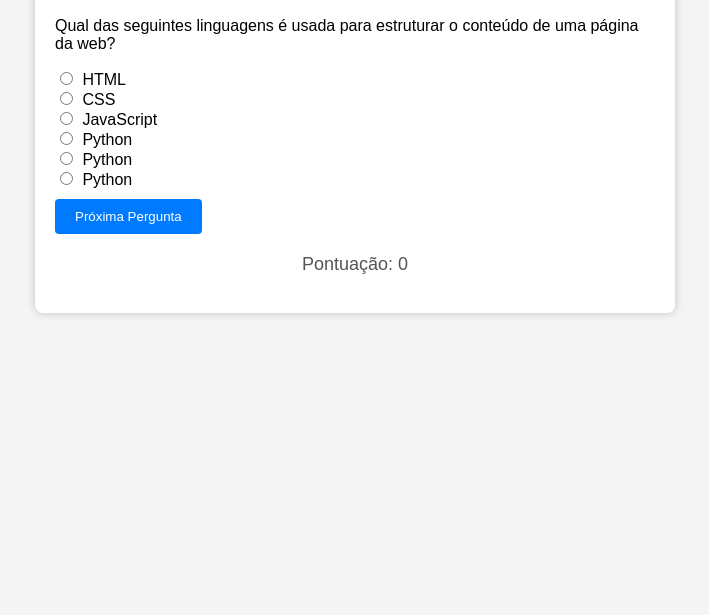
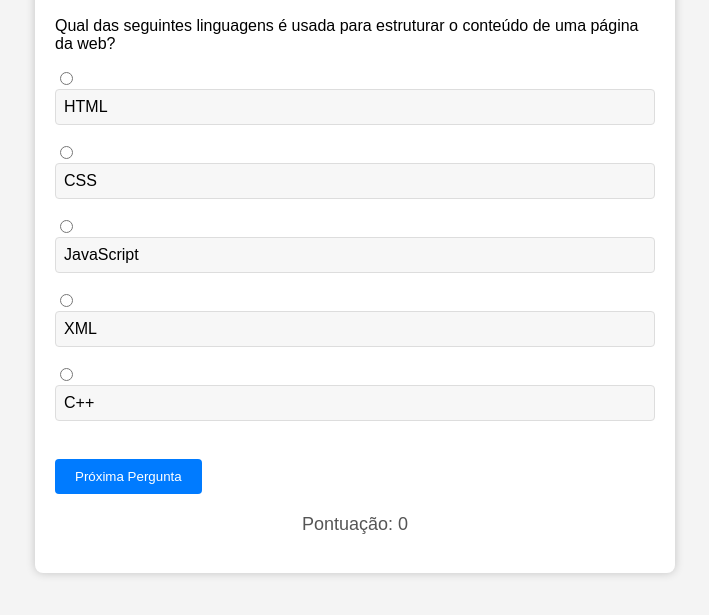
Before and after one commit to mariojorge-dev/Atividade-HTML-CSS-e-JAVASCRIPT, a plain HTML site: page index.html in a window 1280 px wide. Shown: the part 75-690 px from the top of the page, without its empty margins (285-994 px from the left). Drawn offline with Linux system fonts and the light colour scheme.

Commit message:
Finalizando

```diff
--- a/index.html
+++ b/index.html
@@ -11,12 +11,9 @@
         <h1>Quiz sobre HTML, CSS e JavaScript</h1>
         <div id="question-container">
             <p id="question">Pergunta 1: Qual das seguintes linguagens é usada para estruturar o conteúdo de uma página da web?</p>
-            <input type="radio" name="answer" value="HTML"> HTML<br>
-            <input type="radio" name="answer" value="CSS"> CSS<br>
-            <input type="radio" name="answer" value="JavaScript"> JavaScript<br>
-            <input type="radio" name="answer" value="Python"> Python<br>
-            <input type="radio" name="answer" value="Folha de Estilo em Cascatas"> Python<br>
-            <input type="radio" name="answer" value="Closures são variáveis ou funções que fazem parte do escopo de uma função, possuem acesso limitado ao escopo da função a que pertencem."> Python<br>
+            <div id="answers-container">
+                <!-- As respostas serão geradas dinamicamente aqui -->
+            </div>
             <button onclick="checkAnswer()">Próxima Pergunta</button>
         </div>
         <p id="score">Pontuação: 0</p>
--- a/script.js
+++ b/script.js
@@ -1,23 +1,28 @@
 const questions = [
     {
         question: "Qual das seguintes linguagens é usada para estruturar o conteúdo de uma página da web?",
-        correctAnswer: "HTML"
+        correctAnswer: "HTML",
+        answers: ["HTML", "CSS", "JavaScript", "XML", "C++"]
     },
     {
         question: "Qual linguagem é usada para estilizar a aparência de uma página da web?",
-        correctAnswer: "CSS"
+        correctAnswer: "CSS",
+        answers: ["HTML", "Java", "JavaScript", "Folha de Estilo em Cascatas", "CSS"]
     },
     {
         question: "Qual linguagem é usada para tornar uma página da web interativa?",
-        correctAnswer: "JavaScript"
+        correctAnswer: "JavaScript",
+        answers: ["HTML", "Python", "JavaScript", "COOKIE", "Folha de Estilo em Cascatas"]
     },
     {
         question: "O que significa a sigla 'CSS'?",
-        correctAnswer: "Folha de Estilo em Cascatas"
+        correctAnswer: "Folha de Estilo em Cascatas",
+        answers: ["HTML", " Linguagem de criação de scripts ou uma linguagem interpretada", "Folha de Estilo em Cascatas", "Linguagem de Marcação de Hipertexto", "Simplificar a seleção de fontes e aplicação de cores em páginas HTML"]
     },
     {
         question: "O que é uma closure no JavaScript?",
-        correctAnswer: "Closures são variáveis ou funções que fazem parte do escopo de uma função, possuem acesso limitado ao escopo da função a que pertencem."
+        correctAnswer: "São variáveis ou funções que fazem parte do escopo de uma função, possuem acesso limitado ao escopo da função a que pertencem.",
+        answers: ["Uma closure é um termo técnico para descrever o momento em que você fecha o navegador sem salvar seu trabalho.", "Uma closure no JavaScript é um tipo de botão que fecha automaticamente quando você clica nele.", "Uma closure é um tipo especial de variável que só pode ser usada em loops for.", "Uma closure é uma função que só pode ser chamada às segundas-feiras.", "São variáveis ou funções que fazem parte do escopo de uma função, possuem acesso limitado ao escopo da função a que pertencem."]
     }
 ];
 
@@ -26,9 +31,34 @@ let score = 0;
 
 const questionElement = document.getElementById("question");
 const scoreElement = document.getElementById("score");
+const answersContainer = document.getElementById("answers-container");
+
+function resetQuiz() {
+    currentQuestion = 0;
+    score = 0;
+    loadQuestion();
+    scoreElement.textContent = `Pontuação: ${score}`;
+}
 
 function loadQuestion() {
+    if (currentQuestion === questions.length) {
+        alert(`Quiz concluído! Sua pontuação é ${score}/${questions.length}`);
+        resetQuiz(); // Chama a função para reiniciar o quiz
+    }
+
     questionElement.textContent = questions[currentQuestion].question;
+    answersContainer.innerHTML = "";
+    questions[currentQuestion].answers.forEach(answer => {
+        const input = document.createElement("input");
+        input.type = "radio";
+        input.name = "answer";
+        input.value = answer;
+        const label = document.createElement("label");
+        label.textContent = answer;
+        answersContainer.appendChild(input);
+        answersContainer.appendChild(label);
+        answersContainer.appendChild(document.createElement("br"));
+    });
 }
 
 function checkAnswer() {
@@ -48,12 +78,11 @@ function checkAnswer() {
         loadQuestion();
     } else {
         alert(`Quiz concluído! Sua pontuação é ${score}/${questions.length}`);
-        currentQuestion = 0;
-        score = 0;
+        resetQuiz(); // Chama a função para reiniciar o quiz
     }
 
     scoreElement.textContent = `Pontuação: ${score}`;
     selectedAnswer.checked = false;
 }
 
-loadQuestion();
+resetQuiz(); // Inicia o quiz quando a página é carregada
--- a/styles.css
+++ b/styles.css
@@ -26,7 +26,7 @@ button {
     border: none;
     border-radius: 4px;
     cursor: pointer;
-    margin-top: 10px;
+    margin-top: 20px; /* Mais espaço entre o botão e a pontuação */
 }
 
 button:hover {
@@ -42,6 +42,22 @@ input[type="radio"] {
     margin-right: 5px;
 }
 
+/* Estilos para as opções de resposta */
+input[type="radio"] + label {
+    background-color: #f7f7f7;
+    padding: 8px;
+    border: 1px solid #ddd;
+    border-radius: 4px;
+    display: block;
+}
+
+/* Estilos para a resposta selecionada */
+input[type="radio"]:checked + label {
+    background-color: #007BFF;
+    color: #fff;
+    border: 1px solid #0056b3;
+}
+
 #score {
     font-size: 18px;
     margin-top: 20px;
```
